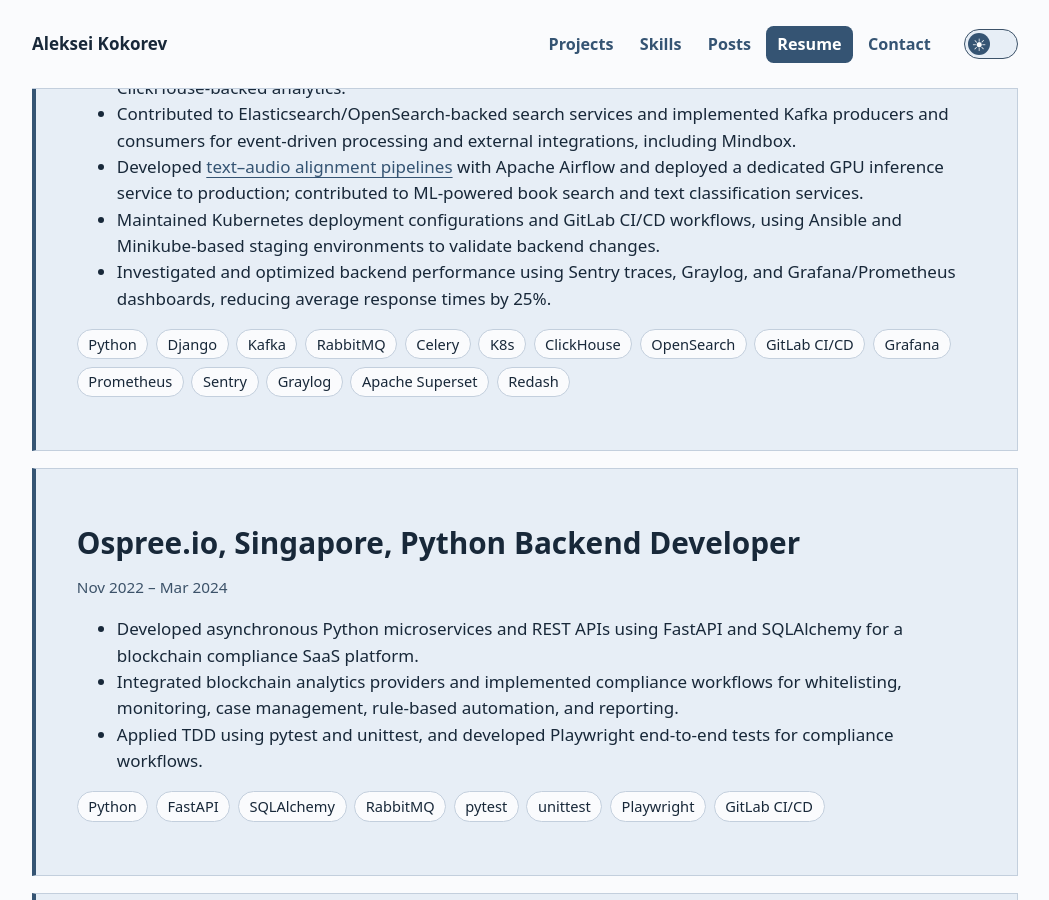
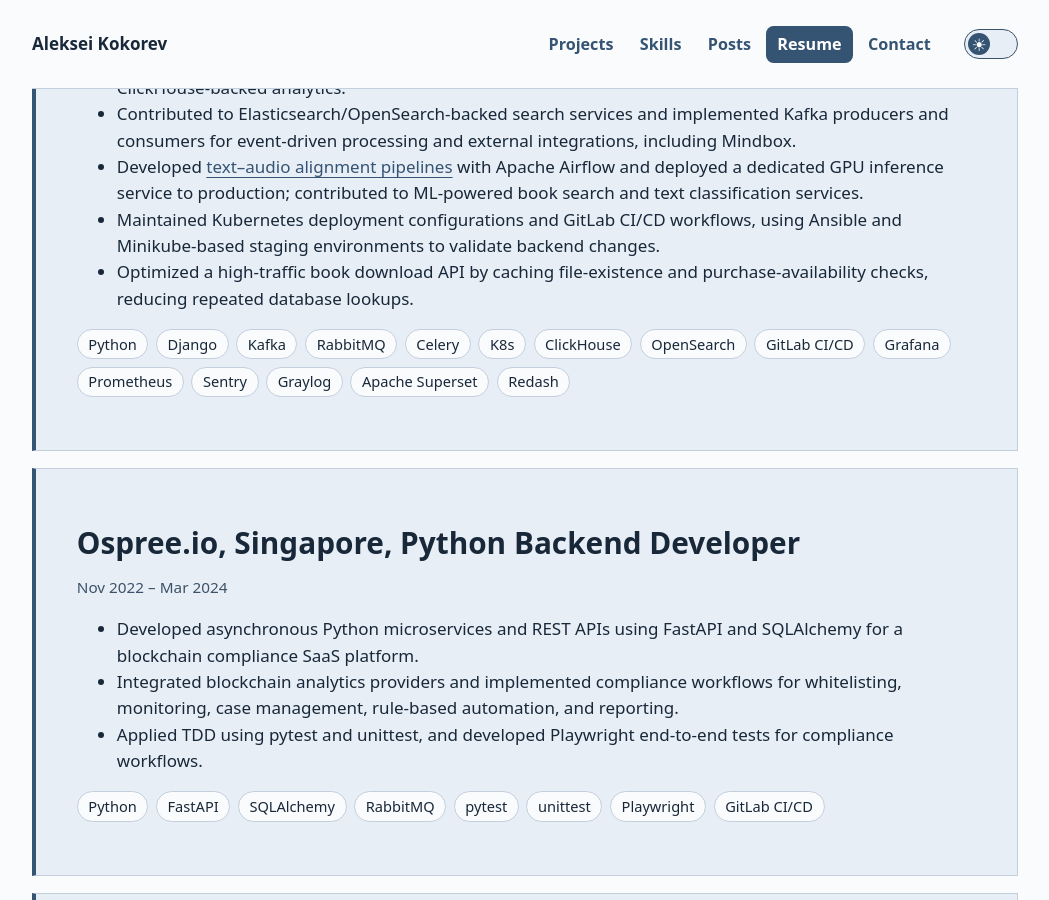
Before and after one commit to alex-coch/alex-coch.github.io, a Jekyll site: the page resume/index.html, which Jekyll copies as it is, in a window 1280 px wide and 900 px high, scrolled down 972 px. Shown: the whole window, without its empty margins (115-1164 px from the left). Built offline with Jekyll 4.4.1, drawn with Linux system fonts in a browser that asks for light colours.

Commit message:
Update Litres resume bullet with the download API optimization

```diff
--- a/resume/index.html
+++ b/resume/index.html
@@ -55,7 +55,7 @@
       <li>Contributed to Elasticsearch/OpenSearch-backed search services and implemented Kafka producers and consumers for event-driven processing and external integrations, including Mindbox.</li>
       <li>Developed <a href="/projects/audiobook-alignment/">text–audio alignment pipelines</a> with Apache Airflow and deployed a dedicated GPU inference service to production; contributed to ML-powered book search and text classification services.</li>
       <li>Maintained Kubernetes deployment configurations and GitLab CI/CD workflows, using Ansible and Minikube-based staging environments to validate backend changes.</li>
-      <li>Investigated and optimized backend performance using Sentry traces, Graylog, and Grafana/Prometheus dashboards, reducing average response times by 25%.</li>
+      <li>Optimized a high-traffic book download API by caching file-existence and purchase-availability checks, reducing repeated database lookups.</li>
     </ul>
     <ul role="list" class="tech-tags" aria-label="Tech stack">
       <li>Python</li>
```
Also changed, not shown: 1 other file.
